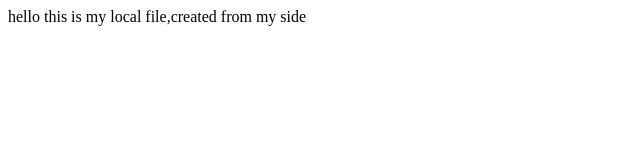
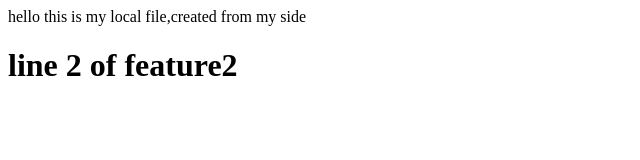
Before and after one commit to shreedhar13/LocalRepo, a plain HTML site: page index.html in a window 1280 px wide. Shown: the whole page, without its empty margins (0-640 px from the left). Drawn offline with Linux system fonts and the light colour scheme.

Commit message:
<h1>tag is added

```diff
--- a/index.html
+++ b/index.html
@@ -1 +1,2 @@
 <p>hello this is my local file,created from my side</p>
+<h1>line 2 of feature2</h1>
```
